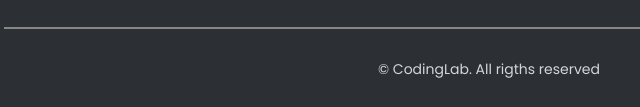
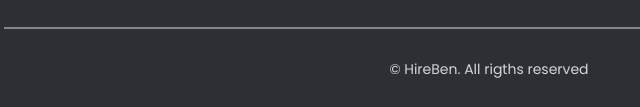
Before and after one commit to HireBen/Coffee-Time, a plain HTML site: page index.html in a window 1280 px wide. Shown: the part 4030-4137 px from the top of the page, 151-791 px from the left. Drawn offline with nearby package versions, Linux system fonts and the light colour scheme.

Commit message:
Update index.html

```diff
--- a/index.html
+++ b/index.html
@@ -1,11 +1,11 @@
 <!DOCTYPE html>
-<!-- Coding by CodingLab | www.codinglabweb.com  -->
+<!-- Coding Ben from HireBen -->
 <html lang="en">
 <head>
     <meta charset="UTF-8">
     <meta http-equiv="X-UA-Compatible" content="IE=edge">
     <meta name="viewport" content="width=device-width, initial-scale=1.0">
-    <title>Coffee Website</title>
+    <title>Coffee Time</title>
 
     <!-- Swiper JS CSS-->
     <link rel="stylesheet" href="css/swiper-bundle.min.css">
@@ -408,7 +408,7 @@
                             </ul>
                     </div>
             </div>
-            <div class="footer-copyRight">&#169; CodingLab. All rigths reserved</div>
+            <div class="footer-copyRight">&#169; HireBen. All rigths reserved</div>
         </footer>
 
 <!-- Scroll Up -->
```
